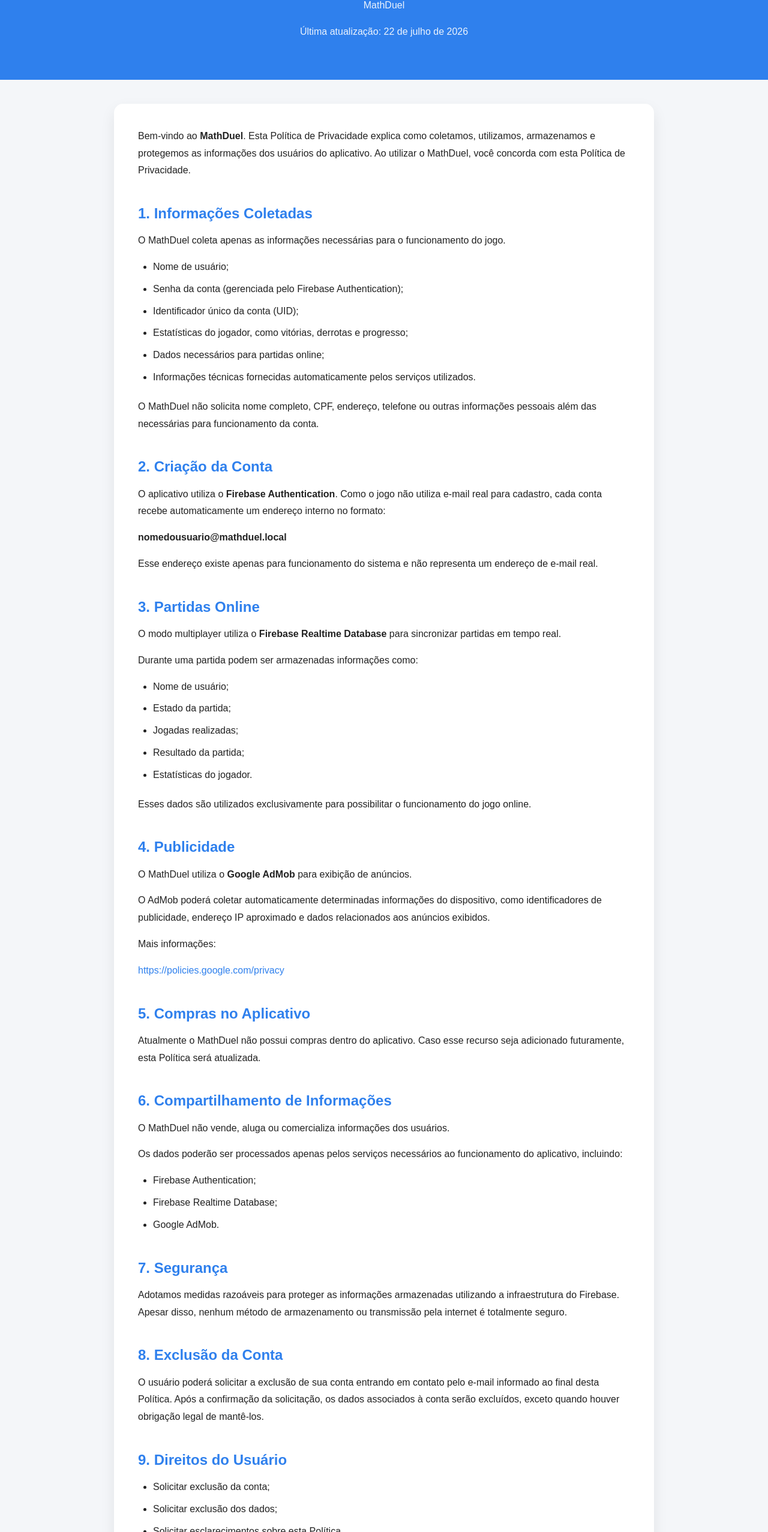
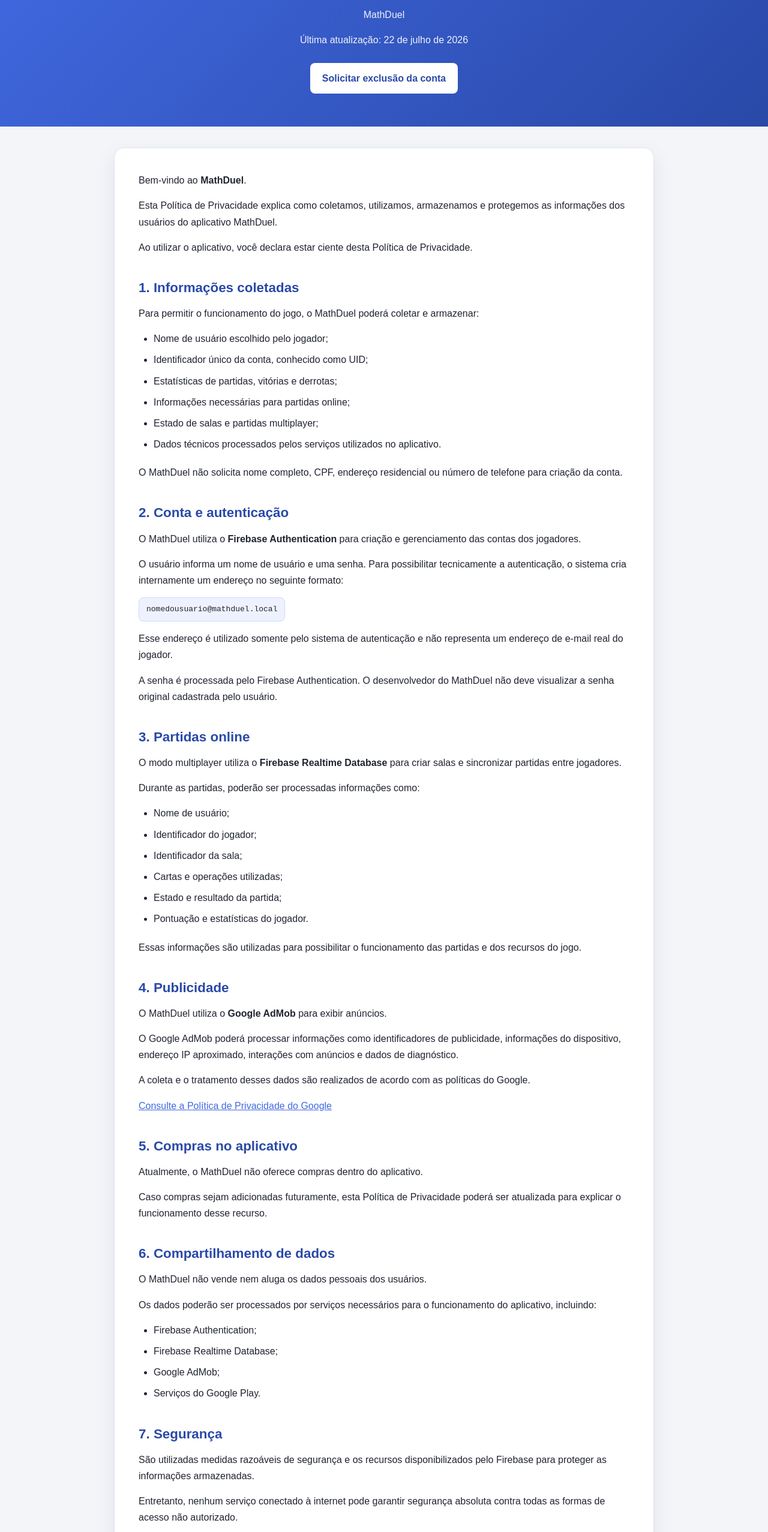
Before and after one commit to JoaoDias12/mathduel-privacy, a plain HTML site: page index.html in a window 1280 px wide. Shown: the part 134-2688 px from the top of the page at 60% size. Drawn offline with Linux system fonts and the light colour scheme.

Commit message:
Add files via upload

```diff
--- a/index.html
+++ b/index.html
@@ -2,288 +2,426 @@
 <html lang="pt-BR">
 <head>
     <meta charset="UTF-8">
-    <meta name="viewport" content="width=device-width, initial-scale=1.0">
+    <meta
+        name="viewport"
+        content="width=device-width, initial-scale=1.0"
+    >
 
-    <title>Política de Privacidade - MathDuel</title>
+    <meta
+        name="description"
+        content="Política de Privacidade do jogo MathDuel."
+    >
+
+    <title>Política de Privacidade | MathDuel</title>
 
     <style>
-        *{
-            margin:0;
-            padding:0;
-            box-sizing:border-box;
+        :root {
+            --background: #f3f5f9;
+            --card: #ffffff;
+            --primary: #4169e1;
+            --primary-dark: #2949a8;
+            --text: #202431;
+            --secondary-text: #626978;
+            --border: #dfe3eb;
+            --warning-background: #fff8e1;
+            --warning-border: #f0c14b;
         }
 
-        body{
-            font-family:Arial,Helvetica,sans-serif;
-            background:#f4f6f9;
-            color:#222;
-            line-height:1.8;
+        * {
+            box-sizing: border-box;
+            margin: 0;
+            padding: 0;
         }
 
-        header{
-            background:#2f80ed;
-            color:white;
-            text-align:center;
-            padding:50px 20px;
+        html {
+            scroll-behavior: smooth;
         }
 
-        header h1{
-            font-size:2.4rem;
+        body {
+            background: var(--background);
+            color: var(--text);
+            font-family: Arial, Helvetica, sans-serif;
+            line-height: 1.7;
         }
 
-        header p{
-            margin-top:10px;
-            opacity:.9;
+        header {
+            background:
+                linear-gradient(
+                    135deg,
+                    var(--primary),
+                    var(--primary-dark)
+                );
+            color: #ffffff;
+            padding: 55px 20px;
+            text-align: center;
         }
 
-        main{
-            max-width:900px;
-            margin:40px auto;
-            background:white;
-            padding:40px;
-            border-radius:15px;
-            box-shadow:0 10px 25px rgba(0,0,0,.08);
+        header h1 {
+            font-size: clamp(2rem, 5vw, 3rem);
+            margin-bottom: 8px;
         }
 
-        h2{
-            color:#2f80ed;
-            margin-top:35px;
-            margin-bottom:10px;
+        header p {
+            opacity: 0.92;
         }
 
-        p{
-            margin-bottom:15px;
+        nav {
+            margin-top: 25px;
         }
 
-        ul{
-            margin-left:25px;
-            margin-bottom:20px;
+        nav a {
+            background: #ffffff;
+            border-radius: 8px;
+            color: var(--primary-dark);
+            display: inline-block;
+            font-weight: bold;
+            padding: 12px 20px;
+            text-decoration: none;
+            transition: transform 0.2s, box-shadow 0.2s;
         }
 
-        li{
-            margin:8px 0;
+        nav a:hover {
+            box-shadow: 0 8px 18px rgba(0, 0, 0, 0.18);
+            transform: translateY(-2px);
         }
 
-        a{
-            color:#2f80ed;
-            text-decoration:none;
+        main {
+            background: var(--card);
+            border: 1px solid var(--border);
+            border-radius: 16px;
+            box-shadow: 0 12px 35px rgba(22, 31, 55, 0.08);
+            margin: 35px auto;
+            max-width: 900px;
+            padding: 40px;
         }
 
-        a:hover{
-            text-decoration:underline;
+        h2 {
+            color: var(--primary-dark);
+            font-size: 1.4rem;
+            margin-bottom: 10px;
+            margin-top: 35px;
         }
 
-        footer{
-            text-align:center;
-            color:#666;
-            padding:30px;
-            margin-top:40px;
-            font-size:.9rem;
+        p {
+            margin-bottom: 15px;
         }
 
-        @media(max-width:700px){
-
-            main{
-                margin:20px;
-                padding:25px;
+        ul {
+            margin: 10px 0 20px 25px;
         }
 
-            header h1{
-                font-size:2rem;
+        li {
+            margin-bottom: 8px;
         }
 
+        a {
+            color: var(--primary);
         }
 
+        .internal-email {
+            background: #eef2ff;
+            border: 1px solid #cbd5ff;
+            border-radius: 8px;
+            display: inline-block;
+            font-family: monospace;
+            margin-bottom: 15px;
+            padding: 8px 12px;
+        }
+
+        .account-deletion {
+            background: var(--warning-background);
+            border-left: 5px solid var(--warning-border);
+            border-radius: 8px;
+            margin-top: 18px;
+            padding: 20px;
+        }
+
+        .button {
+            background: var(--primary);
+            border-radius: 8px;
+            color: #ffffff;
+            display: inline-block;
+            font-weight: bold;
+            margin-top: 8px;
+            padding: 12px 18px;
+            text-decoration: none;
+        }
+
+        .button:hover {
+            background: var(--primary-dark);
+            text-decoration: none;
+        }
+
+        footer {
+            color: var(--secondary-text);
+            padding: 15px 20px 40px;
+            text-align: center;
+        }
+
+        @media (max-width: 700px) {
+            header {
+                padding: 40px 18px;
+            }
+
+            main {
+                border-radius: 10px;
+                margin: 20px 12px;
+                padding: 25px 20px;
+            }
+        }
     </style>
-
 </head>
 
 <body>
-
     <header>
-
         <h1>Política de Privacidade</h1>
-
         <p>MathDuel</p>
-
         <p>Última atualização: 22 de julho de 2026</p>
 
+        <nav>
+            <a href="excluir-conta.html">
+                Solicitar exclusão da conta
+            </a>
+        </nav>
     </header>
 
     <main>
+        <p>
+            Bem-vindo ao <strong>MathDuel</strong>.
+        </p>
 
         <p>
-Bem-vindo ao <strong>MathDuel</strong>.
-Esta Política de Privacidade explica como coletamos, utilizamos, armazenamos e protegemos as informações dos usuários do aplicativo.
-Ao utilizar o MathDuel, você concorda com esta Política de Privacidade.
+            Esta Política de Privacidade explica como coletamos,
+            utilizamos, armazenamos e protegemos as informações
+            dos usuários do aplicativo MathDuel.
         </p>
 
-<h2>1. Informações Coletadas</h2>
+        <p>
+            Ao utilizar o aplicativo, você declara estar ciente
+            desta Política de Privacidade.
+        </p>
 
-<p>O MathDuel coleta apenas as informações necessárias para o funcionamento do jogo.</p>
+        <h2>1. Informações coletadas</h2>
+
+        <p>
+            Para permitir o funcionamento do jogo, o MathDuel
+            poderá coletar e armazenar:
+        </p>
 
         <ul>
-
-<li>Nome de usuário;</li>
-
-<li>Senha da conta (gerenciada pelo Firebase Authentication);</li>
-
-<li>Identificador único da conta (UID);</li>
-
-<li>Estatísticas do jogador, como vitórias, derrotas e progresso;</li>
-
-<li>Dados necessários para partidas online;</li>
-
-<li>Informações técnicas fornecidas automaticamente pelos serviços utilizados.</li>
-
+            <li>Nome de usuário escolhido pelo jogador;</li>
+            <li>Identificador único da conta, conhecido como UID;</li>
+            <li>Estatísticas de partidas, vitórias e derrotas;</li>
+            <li>Informações necessárias para partidas online;</li>
+            <li>Estado de salas e partidas multiplayer;</li>
+            <li>
+                Dados técnicos processados pelos serviços utilizados
+                no aplicativo.
+            </li>
         </ul>
 
         <p>
-O MathDuel não solicita nome completo, CPF, endereço, telefone ou outras informações pessoais além das necessárias para funcionamento da conta.
+            O MathDuel não solicita nome completo, CPF, endereço
+            residencial ou número de telefone para criação da conta.
         </p>
 
-<h2>2. Criação da Conta</h2>
+        <h2>2. Conta e autenticação</h2>
 
         <p>
-O aplicativo utiliza o <strong>Firebase Authentication</strong>.
-Como o jogo não utiliza e-mail real para cadastro, cada conta recebe automaticamente um endereço interno no formato:
+            O MathDuel utiliza o
+            <strong>Firebase Authentication</strong>
+            para criação e gerenciamento das contas dos jogadores.
         </p>
 
-<p><strong>nomedousuario@mathduel.local</strong></p>
+        <p>
+            O usuário informa um nome de usuário e uma senha.
+            Para possibilitar tecnicamente a autenticação, o sistema
+            cria internamente um endereço no seguinte formato:
+        </p>
+
+        <div class="internal-email">
+            nomedousuario@mathduel.local
+        </div>
 
         <p>
-Esse endereço existe apenas para funcionamento do sistema e não representa um endereço de e-mail real.
+            Esse endereço é utilizado somente pelo sistema de
+            autenticação e não representa um endereço de e-mail
+            real do jogador.
         </p>
 
-<h2>3. Partidas Online</h2>
+        <p>
+            A senha é processada pelo Firebase Authentication.
+            O desenvolvedor do MathDuel não deve visualizar a senha
+            original cadastrada pelo usuário.
+        </p>
+
+        <h2>3. Partidas online</h2>
 
         <p>
-O modo multiplayer utiliza o <strong>Firebase Realtime Database</strong> para sincronizar partidas em tempo real.
+            O modo multiplayer utiliza o
+            <strong>Firebase Realtime Database</strong>
+            para criar salas e sincronizar partidas entre jogadores.
         </p>
 
-<p>Durante uma partida podem ser armazenadas informações como:</p>
+        <p>Durante as partidas, poderão ser processadas informações como:</p>
 
         <ul>
-
             <li>Nome de usuário;</li>
-
-<li>Estado da partida;</li>
-
-<li>Jogadas realizadas;</li>
-
-<li>Resultado da partida;</li>
-
-<li>Estatísticas do jogador.</li>
-
+            <li>Identificador do jogador;</li>
+            <li>Identificador da sala;</li>
+            <li>Cartas e operações utilizadas;</li>
+            <li>Estado e resultado da partida;</li>
+            <li>Pontuação e estatísticas do jogador.</li>
         </ul>
 
         <p>
-Esses dados são utilizados exclusivamente para possibilitar o funcionamento do jogo online.
+            Essas informações são utilizadas para possibilitar
+            o funcionamento das partidas e dos recursos do jogo.
         </p>
 
         <h2>4. Publicidade</h2>
 
         <p>
-O MathDuel utiliza o <strong>Google AdMob</strong> para exibição de anúncios.
+            O MathDuel utiliza o <strong>Google AdMob</strong>
+            para exibir anúncios.
         </p>
 
         <p>
-O AdMob poderá coletar automaticamente determinadas informações do dispositivo, como identificadores de publicidade, endereço IP aproximado e dados relacionados aos anúncios exibidos.
+            O Google AdMob poderá processar informações como
+            identificadores de publicidade, informações do dispositivo,
+            endereço IP aproximado, interações com anúncios e dados
+            de diagnóstico.
         </p>
 
         <p>
-Mais informações:
+            A coleta e o tratamento desses dados são realizados
+            de acordo com as políticas do Google.
         </p>
 
         <p>
-<a href="https://policies.google.com/privacy" target="_blank">
-https://policies.google.com/privacy
+            <a
+                href="https://policies.google.com/privacy"
+                target="_blank"
+                rel="noopener noreferrer"
+            >
+                Consulte a Política de Privacidade do Google
             </a>
         </p>
 
-<h2>5. Compras no Aplicativo</h2>
+        <h2>5. Compras no aplicativo</h2>
 
         <p>
-Atualmente o MathDuel não possui compras dentro do aplicativo.
-Caso esse recurso seja adicionado futuramente, esta Política será atualizada.
-</p>
-
-<h2>6. Compartilhamento de Informações</h2>
-
-<p>
-O MathDuel não vende, aluga ou comercializa informações dos usuários.
+            Atualmente, o MathDuel não oferece compras dentro
+            do aplicativo.
         </p>
 
         <p>
-Os dados poderão ser processados apenas pelos serviços necessários ao funcionamento do aplicativo, incluindo:
+            Caso compras sejam adicionadas futuramente, esta Política
+            de Privacidade poderá ser atualizada para explicar
+            o funcionamento desse recurso.
+        </p>
+
+        <h2>6. Compartilhamento de dados</h2>
+
+        <p>
+            O MathDuel não vende nem aluga os dados pessoais
+            dos usuários.
+        </p>
+
+        <p>
+            Os dados poderão ser processados por serviços necessários
+            para o funcionamento do aplicativo, incluindo:
         </p>
 
         <ul>
-
             <li>Firebase Authentication;</li>
-
             <li>Firebase Realtime Database;</li>
-
-<li>Google AdMob.</li>
-
+            <li>Google AdMob;</li>
+            <li>Serviços do Google Play.</li>
         </ul>
 
         <h2>7. Segurança</h2>
 
         <p>
-Adotamos medidas razoáveis para proteger as informações armazenadas utilizando a infraestrutura do Firebase.
-Apesar disso, nenhum método de armazenamento ou transmissão pela internet é totalmente seguro.
+            São utilizadas medidas razoáveis de segurança e os recursos
+            disponibilizados pelo Firebase para proteger as informações
+            armazenadas.
         </p>
 
-<h2>8. Exclusão da Conta</h2>
+        <p>
+            Entretanto, nenhum serviço conectado à internet pode
+            garantir segurança absoluta contra todas as formas de
+            acesso não autorizado.
+        </p>
+
+        <h2>8. Exclusão da conta e dos dados</h2>
 
         <p>
-O usuário poderá solicitar a exclusão de sua conta entrando em contato pelo e-mail informado ao final desta Política.
-Após a confirmação da solicitação, os dados associados à conta serão excluídos, exceto quando houver obrigação legal de mantê-los.
+            O usuário pode solicitar a exclusão permanente de sua conta
+            e dos dados associados.
         </p>
 
-<h2>9. Direitos do Usuário</h2>
+        <div class="account-deletion">
+            <p>
+                Para visualizar as instruções e solicitar a exclusão,
+                acesse a página abaixo:
+            </p>
 
-<ul>
-
-<li>Solicitar exclusão da conta;</li>
-
-<li>Solicitar exclusão dos dados;</li>
-
-<li>Solicitar esclarecimentos sobre esta Política.</li>
-
-</ul>
-
-<h2>10. Crianças</h2>
+            <a class="button" href="excluir-conta.html">
+                Excluir minha conta
+            </a>
+        </div>
 
         <p>
-Caso um responsável legal acredite que uma criança forneceu informações inadequadas, poderá solicitar sua remoção entrando em contato pelo e-mail informado abaixo.
+            Após a confirmação da solicitação, poderão ser excluídos
+            a conta do Firebase Authentication, o nome de usuário,
+            o UID, as estatísticas e os demais dados associados ao
+            jogador no Firebase Realtime Database.
         </p>
 
-<h2>11. Alterações nesta Política</h2>
+        <h2>9. Crianças e adolescentes</h2>
 
         <p>
-Esta Política poderá ser atualizada periodicamente.
-Sempre que houver alterações importantes, a data da última atualização será modificada nesta página.
+            Caso um responsável legal acredite que uma criança ou
+            adolescente forneceu informações indevidamente, poderá
+            entrar em contato para solicitar a exclusão da conta
+            e dos dados associados.
         </p>
 
-<h2>12. Contato</h2>
+        <h2>10. Alterações nesta política</h2>
 
         <p>
-
-<strong>Desenvolvedor:</strong> João Vitor Dias<br>
-
-<strong>E-mail:</strong> somoth.contato@gmail.com
-
+            Esta Política de Privacidade poderá ser atualizada para
+            refletir alterações no aplicativo, nos serviços utilizados
+            ou nas obrigações legais.
         </p>
 
+        <p>
+            A data da atualização mais recente será informada no início
+            desta página.
+        </p>
+
+        <h2>11. Contato</h2>
+
+        <p>
+            Para dúvidas, solicitações relacionadas à privacidade
+            ou exclusão de conta, entre em contato:
+        </p>
+
+        <p>
+            <strong>Aplicativo:</strong> MathDuel
+            <br>
+            <strong>Desenvolvedor:</strong> João Vitor Dias
+            <br>
+            <strong>E-mail:</strong>
+            <a href="mailto:somoth.contato@gmail.com">
+                somoth.contato@gmail.com
+            </a>
+        </p>
     </main>
 
     <footer>
-
-© 2026 MathDuel. Todos os direitos reservados.
-
+        © 2026 MathDuel — Lo-Fi Monkey.
     </footer>
-
 </body>
 </html>
```
Also changed, not shown: excluir-conta.html (added, +302 -0 lines). Lines whose indentation alone changed are shown as unchanged.
